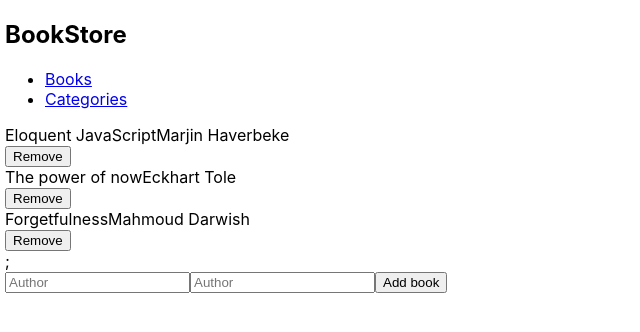
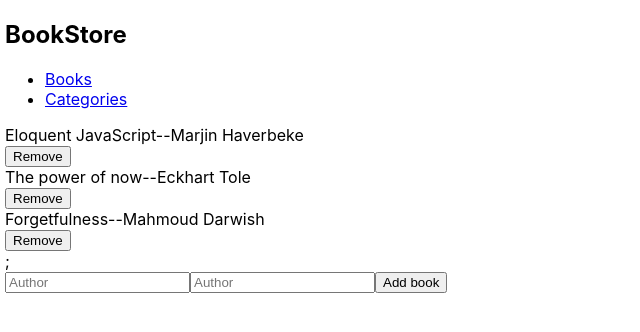
Before and after one commit to algerina/bookstore, a React (Create React App) app: page /books in a window 1280 px wide. Shown: the top 332 px of the page, without its empty margins (0-640 px from the left). Built offline with nearby package versions, Linux system fonts and the light colour scheme.

Commit message:
Fix spacing issue in Book component

```diff
--- a/src/components/Book.js
+++ b/src/components/Book.js
@@ -6,6 +6,7 @@ const Book = (props) => {
     <div>
       <div>
         <span>{abook.title}</span>
+        <span>--</span>
         <span>{abook.author}</span>
       </div>
       <button type="button">Remove</button>
```
